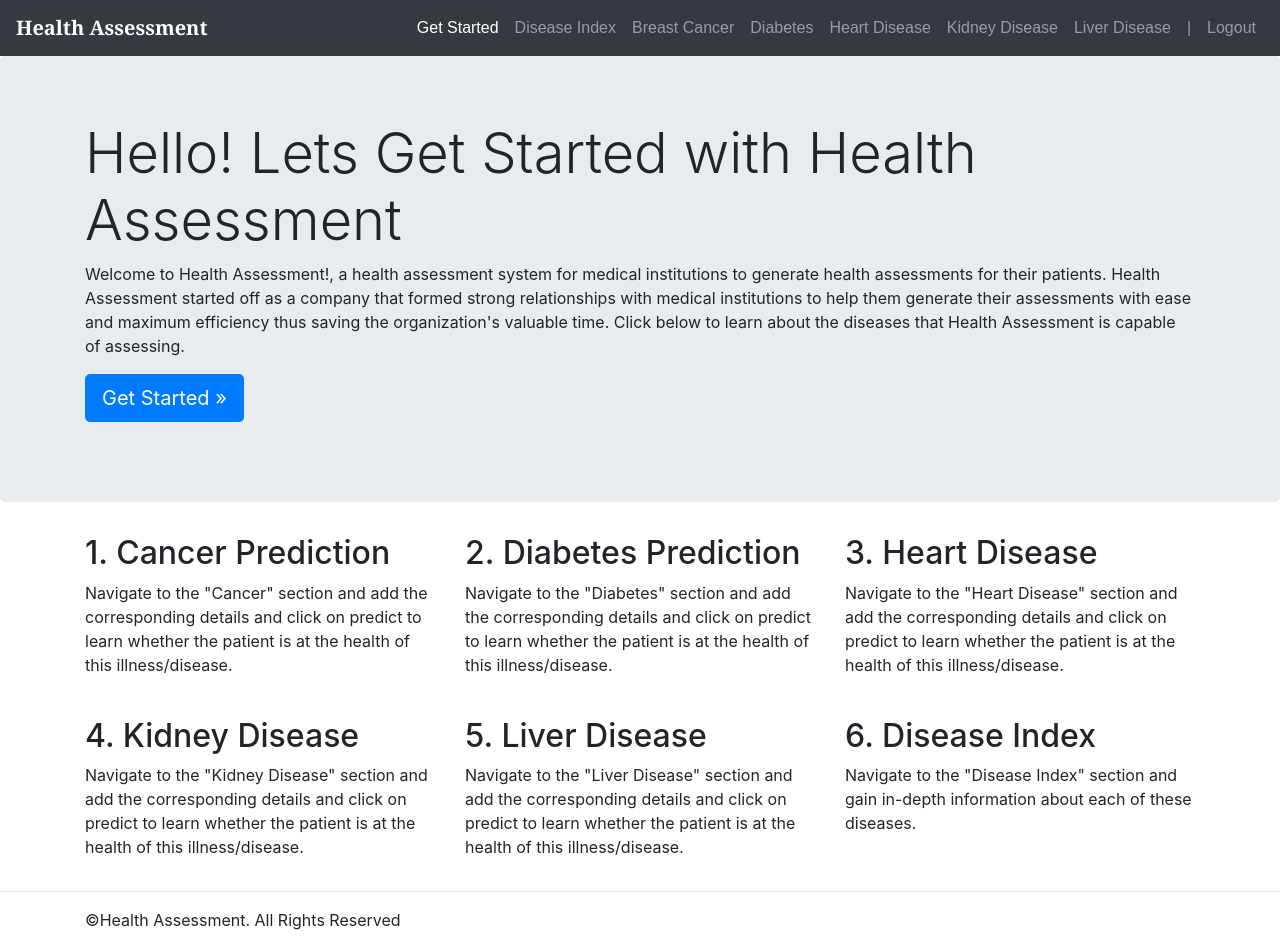
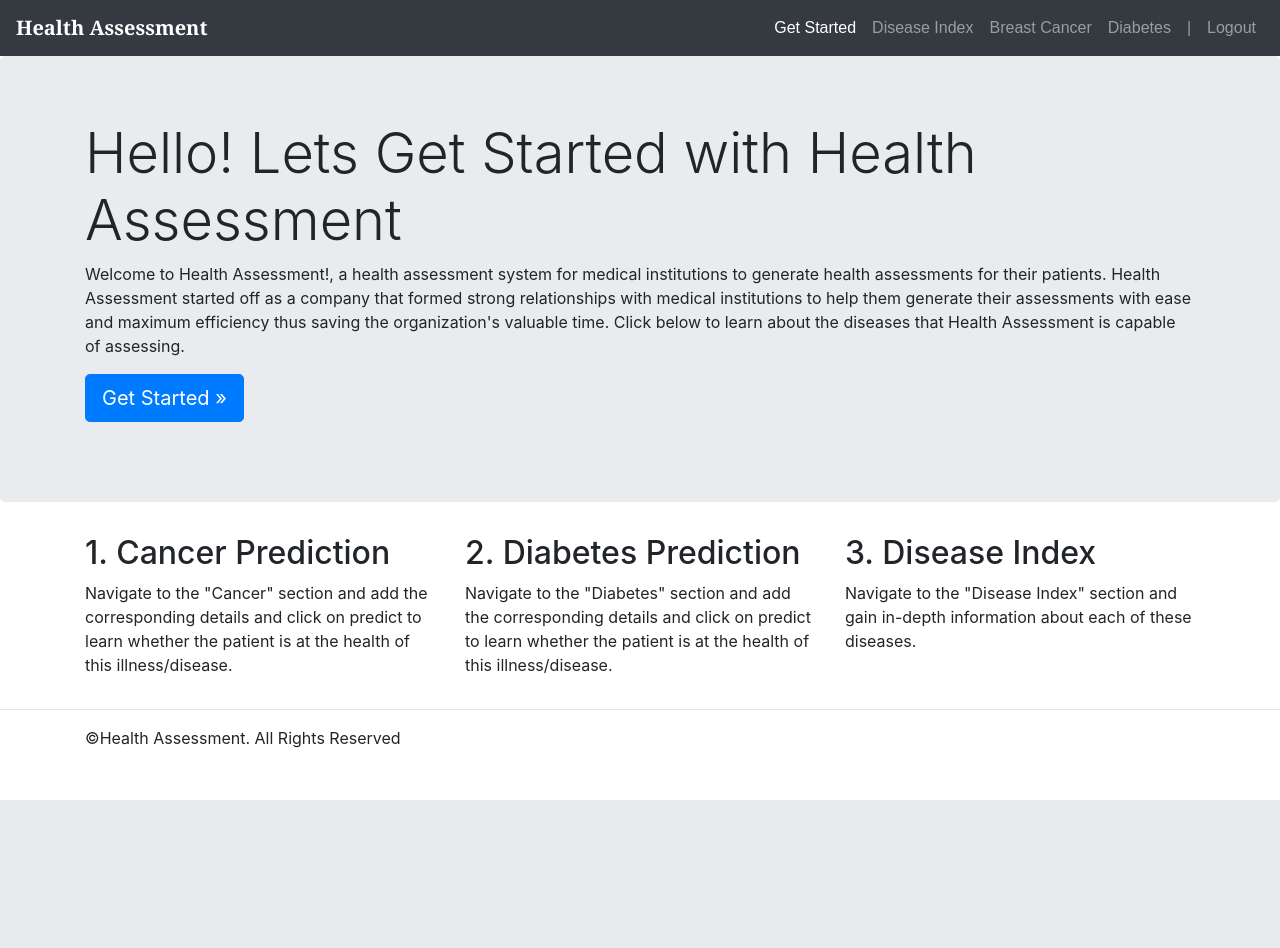
Before and after one commit to gauri0203/Health-Assessment-Website, a Flask app: page /dashboard in a window 1280 px wide. After the commit the page ends 800 px from the top, so only its background shows below. Run offline with Flask 2, Linux system fonts and the light colour scheme; a user stored in the database is signed in; parts of the project's set-up code (start-up, migrations or seed data) failed here and were passed over; some libraries are stand-ins or nearby versions.

Commit message:
Update dashboard.html

```diff
--- a/templates/dashboard.html
+++ b/templates/dashboard.html
@@ -51,15 +51,7 @@ nav {
                     <li class="nav-item">
                         <a class="nav-link" href="/diabetes">Diabetes</a>
                     </li>
-                    <li class="nav-item">
-                        <a class="nav-link" href="/heart">Heart Disease</a>
-                    </li>
-                    <li class="nav-item">
-                        <a class="nav-link" href="/kidney">Kidney Disease</a>
-                    </li>
-                    <li class="nav-item">
-                        <a class="nav-link" href="/liver">Liver Disease</a>
-                    </li>
+
                     <li class="nav-item">
 		                <a class="nav-link" href="#">|</a>
 		            </li>
@@ -94,26 +86,9 @@ nav {
         <p>Navigate to the "Diabetes" section and add the corresponding details and click on predict to learn whether the patient is at the health of this illness/disease.</p>
 
       </div>
+
       <div class="col-md-4">
-        <h2>3. Heart Disease</h2>
-        <p>Navigate to the "Heart Disease" section and add the corresponding details and click on predict to learn whether the patient is at the health of this illness/disease.</p>
-
-      </div>
-    </div>
-    <br>
-    <div class="row">
-      <div class="col-md-4">
-        <h2>4. Kidney Disease</h2>
-        <p>Navigate to the "Kidney Disease" section and add the corresponding details and click on predict to learn whether the patient is at the health of this illness/disease.</p>
-
-      </div>
-      <div class="col-md-4">
-        <h2>5. Liver Disease </h2>
-        <p>Navigate to the "Liver Disease" section and add the corresponding details and click on predict to learn whether the patient is at the health of this illness/disease.</p>
-
-      </div>
-      <div class="col-md-4">
-        <h2>6. Disease Index</h2>
+        <h2> 3. Disease Index</h2>
         <p>Navigate to the "Disease Index" section and gain in-depth information about each of these diseases.</p>
 
       </div>
```
